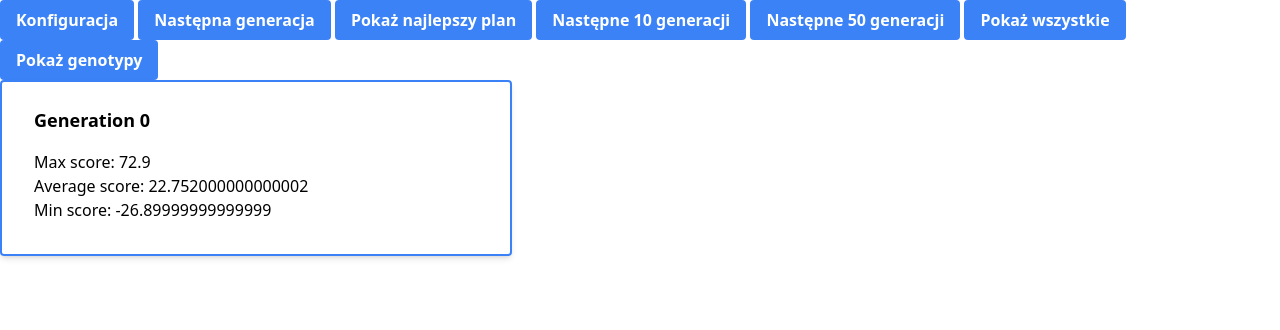
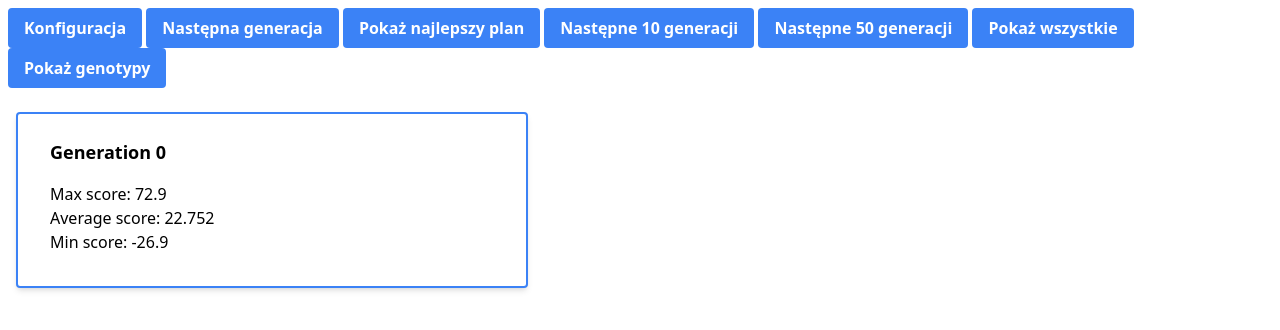
Before and after one commit to malafier/schedule-evolutionary, a Flask app: page / in a window 1280 px wide. Shown: the top 330 px of the page. Run offline with Flask 3, Linux system fonts and the light colour scheme; some libraries are stand-ins or nearby versions.

Commit message:
prettified frontend

```diff
--- a/templates/main.html
+++ b/templates/main.html
@@ -19,7 +19,7 @@
   </style>
 </head>
 <body>
-<div>
+<div class="m-2">
   <button class="bg-blue-500 hover:bg-blue-700 text-white font-bold py-2 px-4 rounded"
           id="config_btn">
     Konfiguracja
@@ -51,7 +51,7 @@
 </div>
 
 <div class="flex">
-  <div class="w-2/5">
+  <div class="w-2/5 m-4">
     <div id="config" style="display: none">
       {% include "config_input.html" %}
     </div>
--- a/templates/statistics.html
+++ b/templates/statistics.html
@@ -1,9 +1,9 @@
 {% block statistics %}
   <div class="bg-white border-blue-500 border-2 shadow-md rounded px-8 pt-6 pb-8 mb-4">
     <h4 class="text-lg font-bold mb-4">Generation {{ score[0] }}</h4>
-    <p>Max score: {{ score[1] }}</p>
-    <p>Average score: {{ score[2] }}</p>
-    <p>Min score: {{ score[3] }}</p>
+    <p>Max score: {{ score[1]|round(5) }}</p>
+    <p>Average score: {{ score[2]|round(5) }}</p>
+    <p>Min score: {{ score[3]|round(5) }}</p>
 
     {% if graph %}
       <h5 class="text-lg font-bold mb-4">Graph</h5>
```
